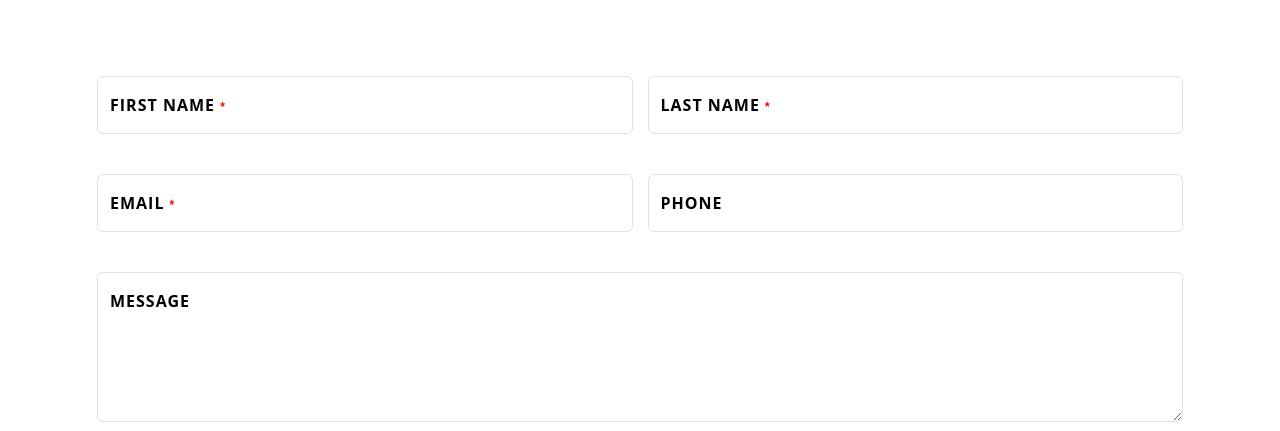
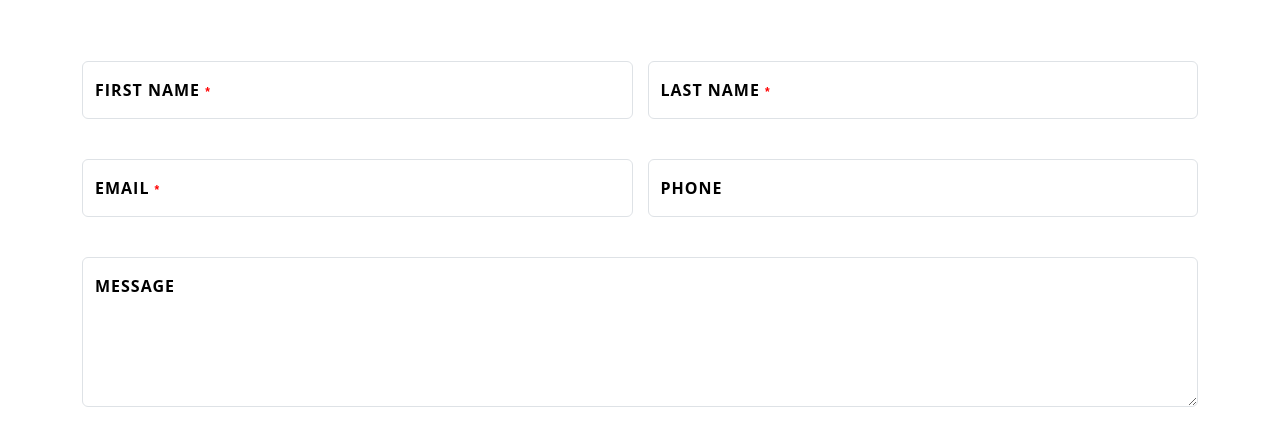
Before and after one commit to chrisbrody/petsit, a plain HTML site: page contact-us.html in a window 1280 px wide. Shown: the part 369-800 px from the top of the page. Drawn offline with Linux system fonts and the light colour scheme.

Commit message:
remove padding from form field

```diff
--- a/css/form.scss
+++ b/css/form.scss
@@ -32,7 +32,6 @@ form {
   }
 
   fieldset {
-    padding: 15px 15px;
     display: block;
     width: 100%;
     margin: 0 auto;
```
Also changed, not shown: css/form.min.css, 1 other file.
